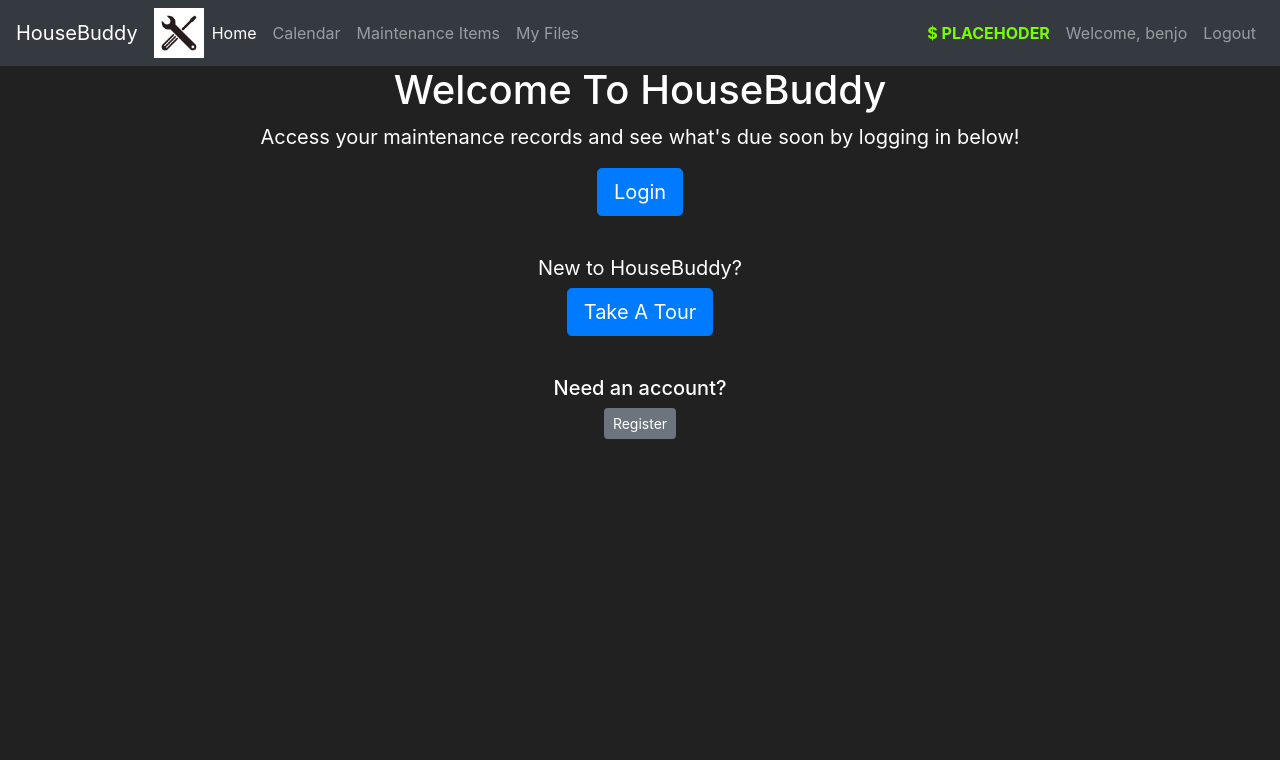
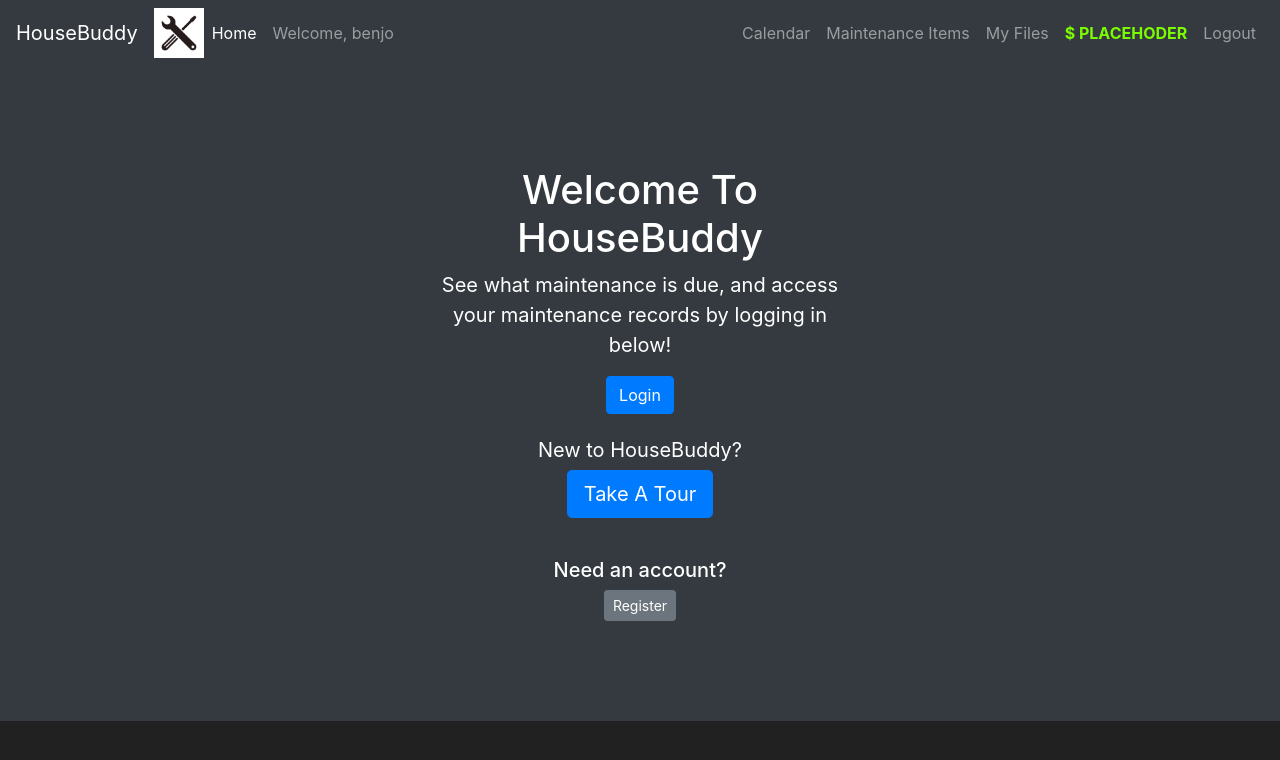
Before and after one commit to baolson007/HouseBuddy, a Flask app: page /home in a window 1280 px wide. Shown: the top 760 px of the page. Run offline with Flask 2, Linux system fonts and the light colour scheme; a user stored in the database is signed in; some libraries are stand-ins or nearby versions.

Commit message:
fixed navbar views depending on authentication

```diff
--- a/housebuddy/routes.py
+++ b/housebuddy/routes.py
@@ -57,7 +57,7 @@ def login():
             ):
                 login_user(login_attempt_usr)
                 flash(f'Succesfully logged in as {login_attempt_usr.username}', category='success')
-                return redirect(url_for('home_page'))
+                return redirect(url_for('maintenance'))
         else:
             flash('Username and\\or password do not match. Please try again', category='danger')
     return render_template('login.html', form=form)
--- a/housebuddy/templates/base.html
+++ b/housebuddy/templates/base.html
@@ -28,7 +28,20 @@
             <li class="nav-item active">
                 <a class="nav-link" href="{{ url_for('home_page') }}">Home <span class="sr-only">(current)</span></a>
             </li>
+        </ul>
 
+          <!--VIEW FOR AUTHENTICATED USERS-->
+
+          {% if current_user.is_authenticated %} <!-- is_authenticated from Mixin import -->
+            <!--<ul class="navbar-nav"> -->
+            <div class="collapse navbar-collapse" id="navbarNav">
+              <ul class="navbar-nav mr-auto">
+                <li class="nav-item">
+                  <a class="nav-link">Welcome, {{ current_user.username }}</a>
+                </li>
+              </ul>
+           <div class="collapse navbar-collapse" id="navbarNav">
+            <ul class="navbar-nav ml-auto">
               <li class="nav-item">
                   <a class="nav-link" href="#">Calendar</a>
               </li>
@@ -39,10 +52,7 @@
               <li class="nav-item">
                   <a class="nav-link" href="{{ url_for('my_files')}}">My Files</a>
               </li>
-        </ul>
 
-          {% if current_user.is_authenticated %} <!-- is_authenticated from Mixin import -->
-            <ul class="navbar-nav">
               <li class="nav-item">
                   <a class="nav-link" style="color: lawngreen; font-weight: bold">
                     <i class="fas fa-coins"></i>
@@ -50,12 +60,12 @@
                   </a>
               </li>
               <li class="nav-item">
-                  <a class="nav-link">Welcome, {{ current_user.username }}</a>
-              </li>
-              <li class="nav-item">
                   <a class="nav-link" href="{{ url_for('logout') }}">Logout</a>
               </li>
             </ul>
+         </div>
+
+          <!--VIEW FOR UNAUTHENTICATED USERS-->
           {% else %}
             <ul class="navbar-nav">
               <li class="nav-item">
@@ -66,7 +76,6 @@
               </li>
             </ul>
           {% endif %}
-
       </div>
     </nav>
 
--- a/housebuddy/templates/home.html
+++ b/housebuddy/templates/home.html
@@ -4,16 +4,16 @@
 {% endblock %}
 
 {% block content %}
-<body class="text-center">
+<div class="position-relative overflow-hidden p-3 p-md-1 text-center bg-dark" style="color:white">
+  <div class="col-md-5 p-lg-5 mx-auto my-5">
     <h1>Welcome To HouseBuddy</h1>
     <p class="lead font-weight-normal">
-  Access your maintenance records and see what's due soon by logging in below!
+    See what maintenance is due, and access your maintenance records by logging in below!
     </p>
 
-  <div class="checkbox mb-3">
-    <a class="btn btn-lg btn-primary" href="{{ url_for('login') }}">Login</a>
-  </div>
+    <a class="btn btn-primary" href="{{ url_for('login') }}">Login</a>
 
+    <br>
     <br>
 
     <h2 class="lead font-weight-normal">
@@ -22,13 +22,26 @@
     <div class="checkbox mb-3">
       <a class="btn btn-lg btn-primary" href="#">Take A Tour</a>
     </div>
+    <br>
+    <h5> Need an account? </h5>
+    <a class="btn btn-sm btn-secondary" href="{{ url_for('register') }}">Register</a>
+  </div>
+  <div class="product-device box-shadow d-none d-md-block"></div>
+  <div class="product-device product-device-2 box-shadow d-none d-md-block"></div>
+  <!--
+    <h2 class="lead font-weight-normal">
+      New to HouseBuddy?
+    </h2>
+    <div class="checkbox mb-3">
+      <a class="btn btn-lg btn-primary" href="#">Take A Tour</a>
+    </div>
 
-  <br>
+  </div>
 
   <div class="checkbox mb-3">
     <h5> Need an account? </h5>
     <a class="btn btn-sm btn-secondary" href="{{ url_for('register') }}">Register</a>
   </div>
-
-</body>
+</div>
+-->
 {% endblock %}
```
Lines whose indentation alone changed are shown as unchanged.
